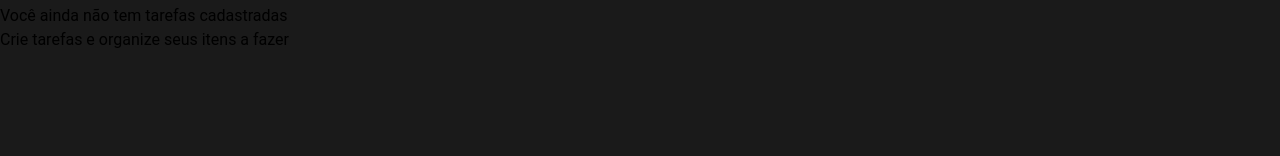
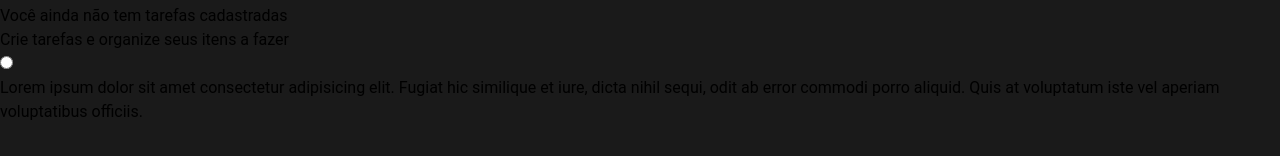
Before and after one commit to guilherme-kunsch/To-Do-List-React, a React (Vite) app: page / in a window 1280 px wide. Shown: the part 262-418 px from the top of the page. Built offline with nearby package versions, Linux system fonts and the light colour scheme.

Commit message:
criando componente de task

```diff
--- a/src/App.jsx
+++ b/src/App.jsx
@@ -2,7 +2,8 @@ import "./App.css";
 import "./Global.css";
 import { PageContent } from "./components/Content";
 import { Main } from "./components/Header";
-import { ToAdd } from "./components/Task";
+import { ToAdd } from "./components/NewTask";
+import { CreatedTask } from "./components/Task";
 
 export function App() {
   return (
@@ -10,6 +11,7 @@ export function App() {
       <Main />
       <ToAdd />
       <PageContent />
+      <CreatedTask />
     </div>
   );
 }
--- /dev/null
+++ b/src/components/NewTask.jsx
@@ -0,0 +1,16 @@
+import { PlusCircle } from "@phosphor-icons/react";
+export function ToAdd() {
+  return (
+    <div className="flex justify-center w-[46rem] mx-auto gap-2 relative -top-7">
+      <input
+        className="bg-neutral-800 p-4 w-[40rem] rounded-lg text-white border border-black outline-none focus:border-purple-900 focus:border border-box"
+        type="text"
+        placeholder="Adicione uma nova tarefa"
+      />
+      <div className="flex justify-center items-center gap-2 p-4 text-white bg-blue-600 rounded-lg hover:bg-blue-500 cursor-pointer">
+        <button>Criar</button>
+        <PlusCircle size={18} />
+      </div>
+    </div>
+  );
+}
--- a/src/components/Task.jsx
+++ b/src/components/Task.jsx
@@ -1,16 +1,11 @@
-import { PlusCircle } from "@phosphor-icons/react";
-export function ToAdd() {
+import { CheckCircle } from '@phosphor-icons/react'
+
+export function CreatedTask() {
   return (
-    <div className="flex justify-center w-[46rem] mx-auto gap-2 relative -top-7">
-      <input
-        className="bg-neutral-800 p-4 w-[40rem] rounded-lg text-white border border-black outline-none focus:border-purple-900 focus:border border-box"
-        type="text"
-        placeholder="Adicione uma nova tarefa"
-      />
-      <div className="flex justify-center items-center gap-2 p-4 text-white bg-blue-600 rounded-lg hover:bg-blue-500 cursor-pointer">
-        <button>Criar</button>
-        <PlusCircle size={18} />
-      </div>
+    <div className='flex justify-center mx-auto gap-2 w-[46rem] border-2'>
+      <input type="radio" name="check" />
+      {/* <CheckCircle size={30} color='white' /> */}
+      <p className='text-gray-200'>Lorem ipsum dolor sit amet consectetur adipisicing elit. Fugiat hic similique et iure, dicta nihil sequi, odit ab error commodi porro aliquid. Quis at voluptatum iste vel aperiam voluptatibus officiis.</p>
     </div>
-  );
+  )
 }
```
